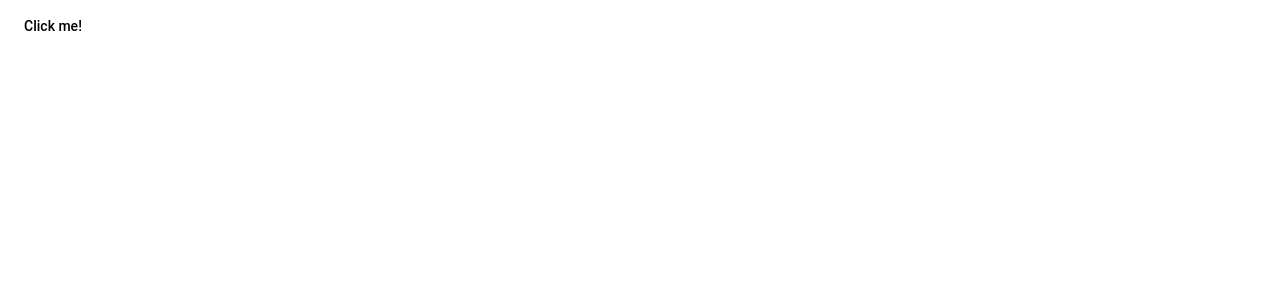
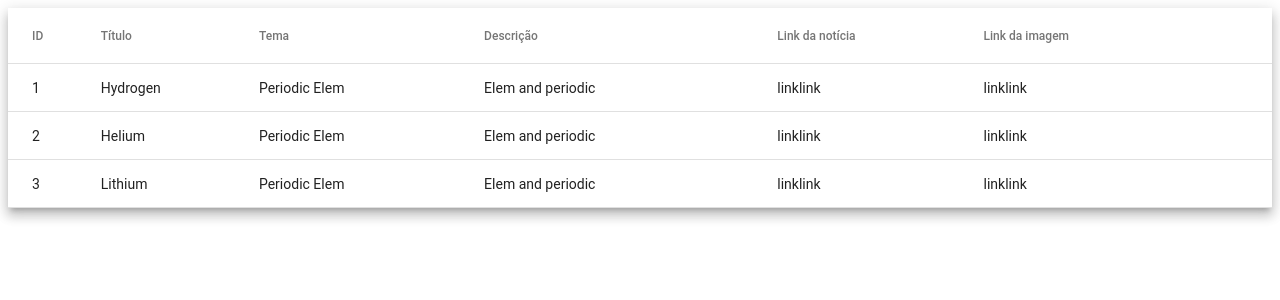
Before and after one commit to AndersonVidal/Casper, an Angular app in the folder casper-frontend/: page / in a window 1280 px wide. Shown: the top 300 px of the page. Built offline with nearby package versions, Linux system fonts and the light colour scheme.

Commit message:
table component

```diff
--- a/casper-frontend/src/app/app.component.html
+++ b/casper-frontend/src/app/app.component.html
@@ -1,4 +1,3 @@
 <!--The content below is only a placeholder and can be replaced.-->
-<button mat-button>Click me!</button>
-
+<app-notice-table></app-notice-table>
 <router-outlet></router-outlet>
--- a/casper-frontend/src/app/app.module.ts
+++ b/casper-frontend/src/app/app.module.ts
@@ -3,6 +3,7 @@ import { NgModule } from '@angular/core';
 import { BrowserAnimationsModule } from '@angular/platform-browser/animations';
 import { MatButtonModule } from '@angular/material/button';
 import { MatCheckboxModule } from '@angular/material/checkbox';
+import { MatTableModule } from '@angular/material/table';
 import { AppRoutingModule } from './app-routing.module';
 import { AppComponent } from './app.component';
 import { NoticeTableComponent } from './notice-table/notice-table.component';
@@ -17,7 +18,8 @@ import { NoticeTableComponent } from './notice-table/notice-table.component';
     AppRoutingModule,
     BrowserAnimationsModule,
     MatButtonModule,
-    MatCheckboxModule
+    MatCheckboxModule,
+    MatTableModule
   ],
   providers: [],
   bootstrap: [AppComponent]
--- a/casper-frontend/src/app/notice-table/notice-table.component.html
+++ b/casper-frontend/src/app/notice-table/notice-table.component.html
@@ -1 +1,35 @@
-<p>notice-table works!</p>
+<table mat-table [dataSource]="dataSource" class="mat-elevation-z8">
+
+    <ng-container matColumnDef="id">
+      <th mat-header-cell *matHeaderCellDef> ID </th>
+      <td mat-cell *matCellDef="let element"> {{element.id}} </td>
+    </ng-container>
+
+    <ng-container matColumnDef="title">
+      <th mat-header-cell *matHeaderCellDef> Título </th>
+      <td mat-cell *matCellDef="let element"> {{element.title}} </td>
+    </ng-container>
+
+    <ng-container matColumnDef="topic">
+      <th mat-header-cell *matHeaderCellDef> Tema </th>
+      <td mat-cell *matCellDef="let element"> {{element.topic}} </td>
+    </ng-container>
+
+    <ng-container matColumnDef="description">
+      <th mat-header-cell *matHeaderCellDef> Descrição </th>
+      <td mat-cell *matCellDef="let element"> {{element.description}} </td>
+    </ng-container>
+
+    <ng-container matColumnDef="notice_url">
+        <th mat-header-cell *matHeaderCellDef> Link da notícia </th>
+        <td mat-cell *matCellDef="let element"> {{element.notice_url}} </td>
+    </ng-container>
+
+    <ng-container matColumnDef="image_url">
+        <th mat-header-cell *matHeaderCellDef> Link da imagem </th>
+        <td mat-cell *matCellDef="let element"> {{element.image_url}} </td>
+    </ng-container>
+
+    <tr mat-header-row *matHeaderRowDef="displayedColumns"></tr>
+    <tr mat-row *matRowDef="let row; columns: displayedColumns;"></tr>
+  </table>
--- a/casper-frontend/src/app/notice-table/notice-table.component.scss
+++ b/casper-frontend/src/app/notice-table/notice-table.component.scss
@@ -0,0 +1,3 @@
+table {
+    width: 100%;
+}
--- a/casper-frontend/src/app/notice-table/notice-table.component.ts
+++ b/casper-frontend/src/app/notice-table/notice-table.component.ts
@@ -1,11 +1,40 @@
 import { Component, OnInit } from '@angular/core';
 
-export interface PeriodicElement {
-  Título: string;
-  position: number;
-  weight: number;
-  symbol: string;
+export interface Notice {
+  id: number;
+  title: string;
+  topic: string;
+  description: string;
+  notice_url: string;
+  image_url: string;
 }
+
+const NOTICE_DATA: Notice[] = [
+  {
+    id: 1,
+    title: 'Hydrogen',
+    topic: 'Periodic Elem',
+    description: 'Elem and periodic',
+    notice_url: 'linklink',
+    image_url: 'linklink'
+  },
+  {
+    id: 2,
+    title: 'Helium',
+    topic: 'Periodic Elem',
+    description: 'Elem and periodic',
+    notice_url: 'linklink',
+    image_url: 'linklink'
+  },
+  {
+    id: 3,
+    title: 'Lithium',
+    topic: 'Periodic Elem',
+    description: 'Elem and periodic',
+    notice_url: 'linklink',
+    image_url: 'linklink'
+  },
+];
 
 @Component({
   selector: 'app-notice-table',
@@ -19,4 +48,6 @@ export class NoticeTableComponent implements OnInit {
   ngOnInit() {
   }
 
+  displayedColumns: string[] = ['id', 'title', 'topic', 'description', 'notice_url', 'image_url'];
+  dataSource = NOTICE_DATA;
 }
```
